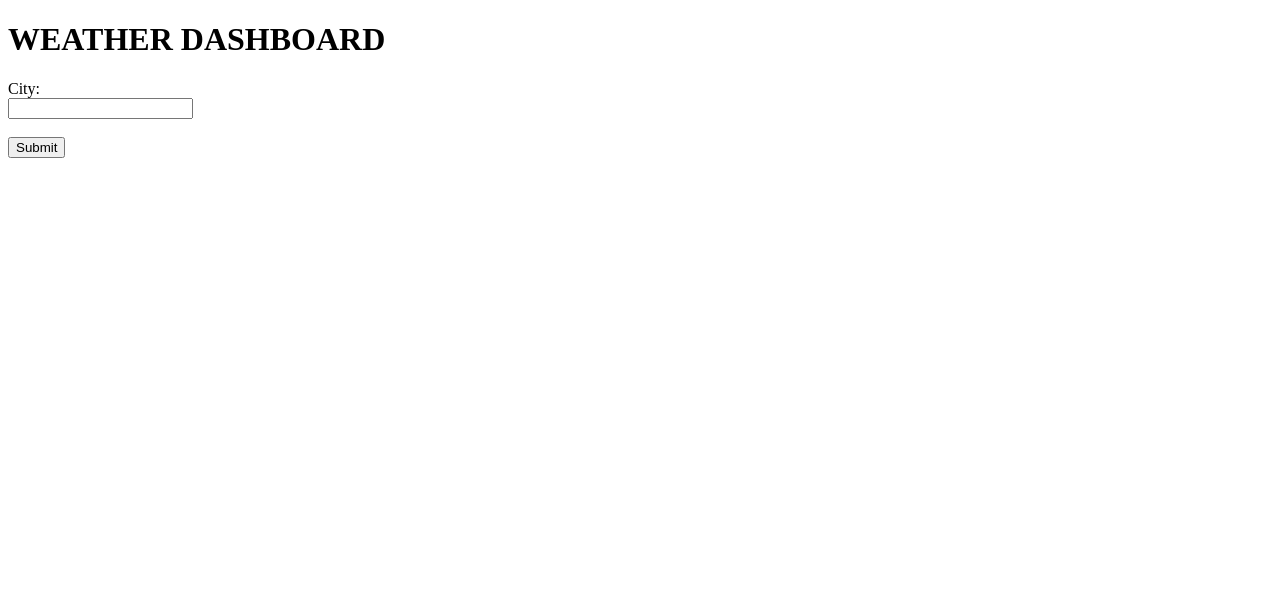
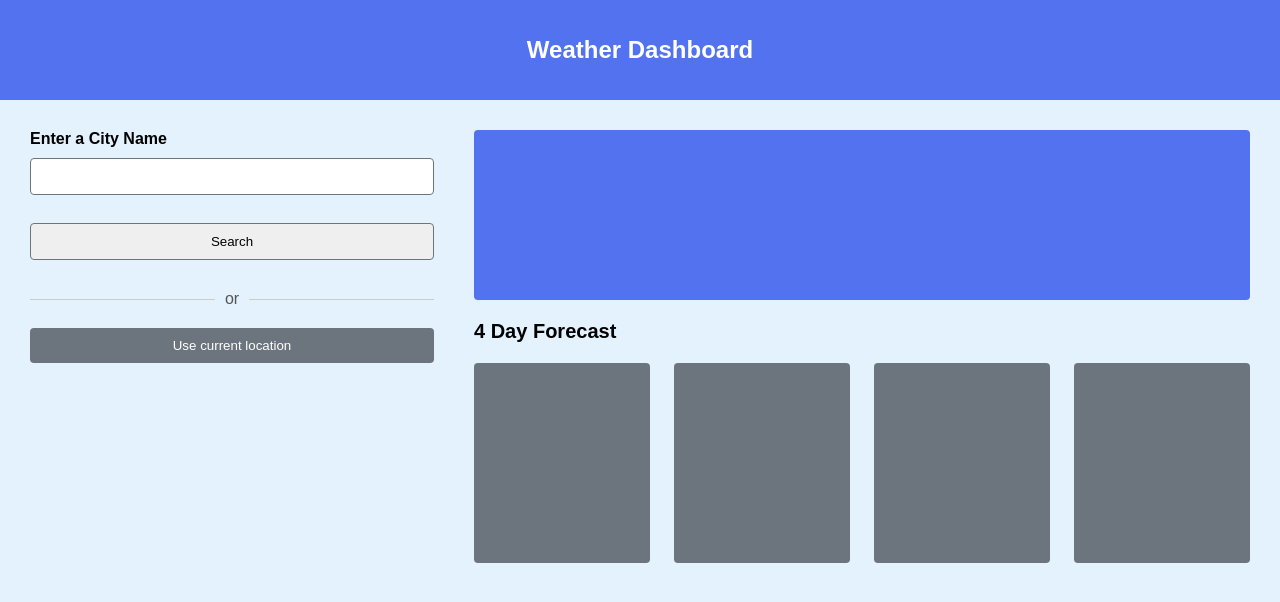
Before and after one commit to tntn245/GOS_Weather_Flask, a Flask app: page / in a window 1280 px wide. Shown: the top 602 px of the page. Run offline with Flask 3, Linux system fonts and the light colour scheme.

Commit message:
fetch api failed

```diff
--- a/app.py
+++ b/app.py
@@ -1,8 +1,9 @@
-from flask import Flask, render_template, url_for, request
+from flask import Flask, render_template, url_for, request, jsonify
 from flask_mail import Mail, Message
 from apscheduler.schedulers.background import BackgroundScheduler
 from dotenv import load_dotenv
-import atexit
+from google.oauth2 import id_token
+from google.auth.transport import requests as google_requests
 import datetime as dt
 import requests
 import config as cfg
@@ -28,8 +29,8 @@ def send_daily_email():
         mail.send(msg)
 
 scheduler = BackgroundScheduler()
-# scheduler.add_job(send_daily_email, 'cron', hour=7, minute=0)
-scheduler.add_job(send_daily_email, 'interval', seconds=10)
+scheduler.add_job(send_daily_email, 'cron', hour=7, minute=0)
+# scheduler.add_job(send_daily_email, 'interval', seconds=10)
 scheduler.start()
 
 @app.route('/')
@@ -39,14 +40,15 @@ def index():
 
 @app.route('/submit_form', methods=['POST'])
 def submit_form():
-    city = request.form['city']
-    current = 'current.json'
-    forecast = 'forecast.json'
+    # city = request.form['city']
+    # current = 'current.json'
+    # forecast = 'forecast.json'
 
-    url = f"{cfg.BASE_URL}{current}?key={cfg.API_KEY}&q={city}&aqi=no"
-    response = requests.get(url)
+    # url = f"{cfg.BASE_URL}{current}?key={cfg.API_KEY}&q={city}&aqi=no"
+    # response = requests.get(url)
 
-    url = f"{cfg.BASE_URL}{forecast}?key={cfg.API_KEY}&q={city}&days=4&aqi=no&alerts=yes"
+    # url = f"{cfg.BASE_URL}{forecast}?key={cfg.API_KEY}&q={city}&days=4&aqi=no&alerts=yes"
+    url = "http://api.weatherapi.com/v1/current.json?key=3754d6efcabd4f4892d44831242706&q=London&aqi=no"
     response = requests.get(url)
 
     if response.status_code == 200:
@@ -66,6 +68,17 @@ def sendemail():
         return "Success"
     return render_template('sendemail.html')
 
+@app.route('/google-login', methods=['POST'])
+def google_login():
+    token = request.json.get('token')
+    try:
+        id_info = id_token.verify_oauth2_token(token, google_requests.Request())
+        if id_info['iss'] not in ['accounts.google.com', 'https://accounts.google.com']:
+            raise ValueError('Wrong issuer.')
+        email = id_info.get('email')
+        return {'email': email}, 200
+    except ValueError as e:
+        return {'error': 'Invalid token'}, 401
 
 if __name__ == "__main__":
     app.run(debug=True)
--- a/requirements.txt
+++ b/requirements.txt
@@ -7,3 +7,6 @@ celery
 redis
 waitress
 gunicorn
+Flask-Dance
+google-auth
+flask-cors
--- /dev/null
+++ b/static/css/dashboard.css
@@ -0,0 +1,140 @@
+body {
+    margin: 0;
+    font-family: Arial, sans-serif;
+    background-color:#E3F2FD;
+  }
+
+  .dashboard {
+    display: grid;
+    grid-template-rows: auto 1fr; /* Header và Content chiếm phần đầu và phần còn lại của trang */
+    height: 100vh;
+  }
+
+  .header {
+    font-size: 24px;
+    color: white;
+    font-weight: bold;
+    line-height:  inherit;
+    background-color: #5372F0;
+    padding: 10px;
+    height: 10vh;
+    display: flex;
+    align-items: center;
+    justify-content: center;
+    text-align: center;
+  }
+
+  .content {
+    display: grid;
+    background-color:#E3F2FD;
+    grid-template-columns: 3.5fr 6.5fr;
+    gap: 10px;
+    padding: 15px;
+    height: 90%;
+  }
+
+  .left-side {
+    background-color:#E3F2FD;
+    padding: 15px;
+    display: flex;
+    flex-direction: column;
+    align-items: center;
+  }
+
+  .input-container {
+    width: 100%;
+    box-sizing: border-box;
+  }
+
+  .input-container p {
+    margin: 0;
+    margin-bottom: 10px;
+    font-weight: bold;
+    text-align: left;
+  }
+
+  .input-container input {
+    width: 100%;
+    padding: 10px;
+    margin-bottom: 10px;
+    border: 1px solid #6C757D;
+    border-radius: 4px;
+    box-sizing: border-box;
+  }
+
+  .input-container button {
+    width: 100%;
+    padding: 10px;
+    background-color: #5372F0;
+    color: white;
+    border: none;
+    border-radius: 4px;
+    cursor: pointer;
+    box-sizing: border-box;
+  }
+
+  .divider {
+    width: 100%;
+    display: flex;
+    align-items: center;
+    margin: 20px 0;
+  }
+
+  .divider::before,
+  .divider::after {
+    content: "";
+    flex: 1;
+    border-bottom: 1px solid #ccc;
+  }
+
+  .divider-text {
+    margin: 0 10px;
+    color: #555;
+  }
+
+  .curr-button {
+    width: 100%;
+    padding: 10px;
+    background-color: #6C757D;
+    color: white;
+    border: none;
+    border-radius: 4px;
+    cursor: pointer;
+    box-sizing: border-box;
+  }
+
+  .right-side {
+    background-color:#E3F2FD;
+    padding: 15px;
+    display: flex;
+    flex-direction: column;
+    gap: 10px;
+  }
+
+  .info-box {
+    background-color: #5372F0;
+    color: white;
+    padding: 10px;
+    border-radius: 4px;
+    height: 150px;
+  }
+
+  .days-label {
+    text-align: center;
+    font-size: 20px;
+    margin: 10px 0;
+    font-weight: bold;
+    text-align: left;
+  }
+
+  .four-columns {
+    display: grid;
+    grid-template-columns: repeat(4, 1fr);
+    gap: 24px;
+  }
+
+  .column-box {
+    background-color: #6C757D;
+    border-radius: 4px;
+    height: 200px;
+  }
--- a/templates/index.html
+++ b/templates/index.html
@@ -4,19 +4,45 @@
     <meta charset="UTF-8">
     <meta name="viewport" content="width=device-width, initial-scale=1.0">
     <title>Document</title>
-    <link rel="stylesheet" href="{{ url_for('static', filename='css/index.css') }}">
+    <link rel="stylesheet" type="text/css" href="{{ url_for('static', filename='css/dashboard.css') }}">
 </head>
 <body>
-    <h1>WEATHER DASHBOARD</h1>
-    <form action="{{ url_for('submit_form') }}" method="POST">
-        <label for="city">City:</label><br>
-        <input type="text" id="city" name="city" required><br><br>
-        <input type="submit" value="Submit">
-    </form>
+    <div>
+        <header class="header">Weather Dashboard</header>
+        <div class="content">
+          <div class="left-side">
+            <div class="input-container">
+              <p>Enter a City Name</p>
+                <form action="{{ url_for('submit_form') }}" method="POST">
+                    <input type="text" id="city" name="city" required><br><br>
+                    <input type="submit" value="Search">
+                </form>
+            </div>
+            <div class="divider">
+              <span class="divider-text">or</span>
+            </div>
+            <button class="curr-button">Use current location</button>
+          </div>
 
-    {% if weather_data %}
-        <h2>Weather Data:</h2>
-        <pre>{{ weather_data | tojson(indent=2) | safe }}</pre>
-    {% endif %}
+          <div class="right-side">
+            <div class="info-box">
+                {% if weather_data %}
+                  <h3>{{ weather_data['location']['country'] }}</h3>
+                  <p>Temperature: {{ weather_data['current']['temp_c'] }} &#8451;</p>
+                  <p>Wind speed: {{ weather_data['current']['wind_kmph'] }} KM/H/</p>
+                  <p>Humidity: {{ weather_data['current']['humidity'] }} %</p>
+                  <!-- <p>{{ weather_data['condition']['text'] }} %</p> -->
+                {% endif %}
+            </div>
+            <div class="days-label">4 Day Forecast</div>
+            <div class="four-columns">
+              <div class="column-box"></div>
+              <div class="column-box"></div>
+              <div class="column-box"></div>
+              <div class="column-box"></div>
+            </div>
+          </div>
+        </div>
+      </div>
 </body>
 </html>
```
Also changed, not shown: static/js/dashboard.js (added, +17 -0 lines), static/css/index.css (deleted).
